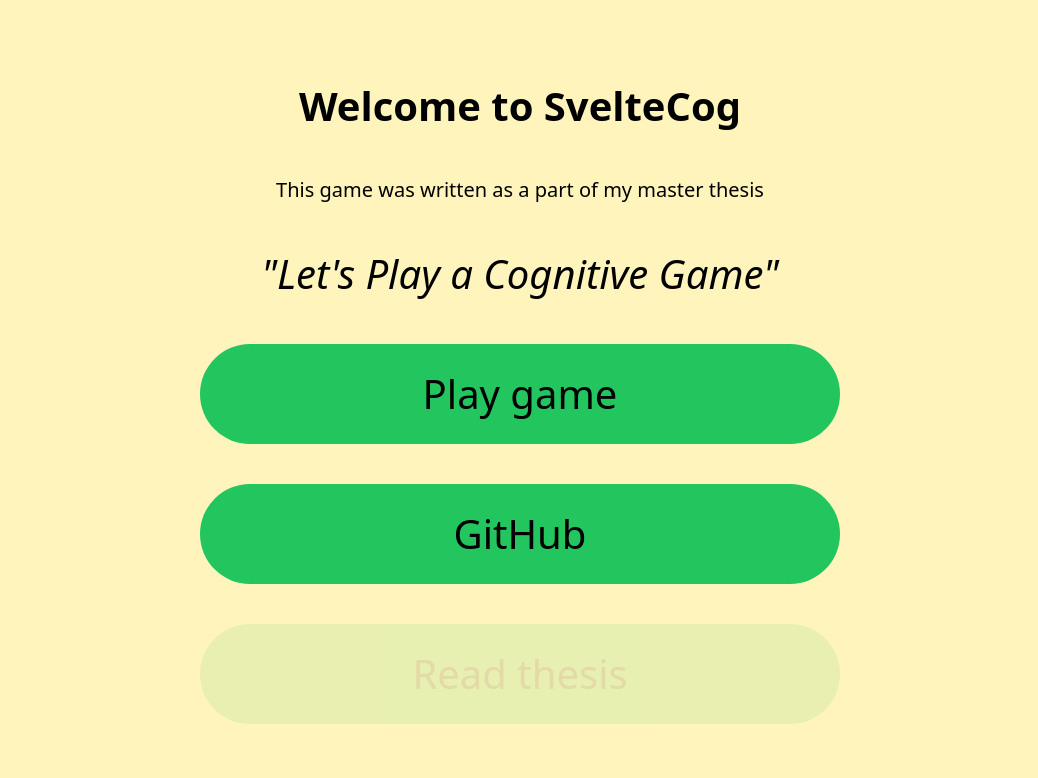
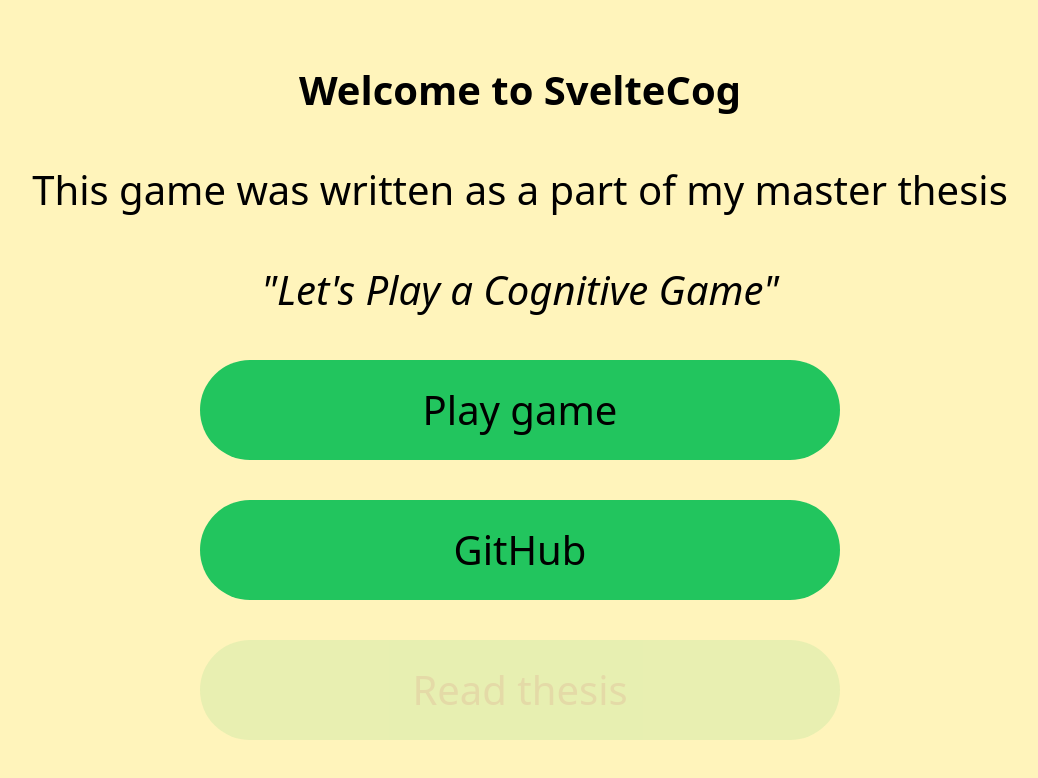
Before and after one commit to ntnon/svelte-cog, a SvelteKit app: page / in a window 1280 px wide. Shown: the top 778 px of the page, without its empty margins (120-1158 px from the left). Built offline with nearby package versions, Linux system fonts and the light colour scheme.

Commit message:
fixed font size

```diff
--- a/src/components/pages/Home.svelte
+++ b/src/components/pages/Home.svelte
@@ -5,7 +5,7 @@
 
 <div class="center flex-col space-y-10 h-[100dvh] top-1/2">
 	<b>Welcome to SvelteCog</b>
-	<p class="px-12 text-xl">This game was written as a part of my master thesis</p>
+	<p class="px-12">This game was written as a part of my master thesis</p>
 	<i>"Let's Play a Cognitive Game"</i>
 	<button
 		class="center hover p-5 w-[50dvw] ease btnClass bg-green-500 border-5 border-solid rounded-full box-border border-green-500"
```
